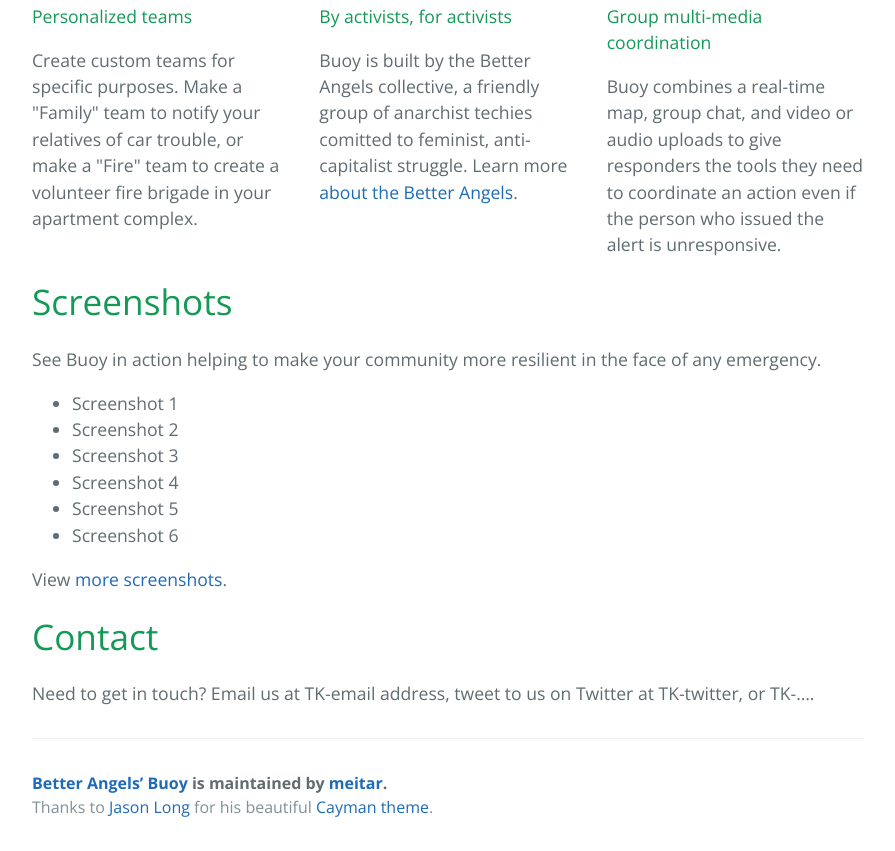
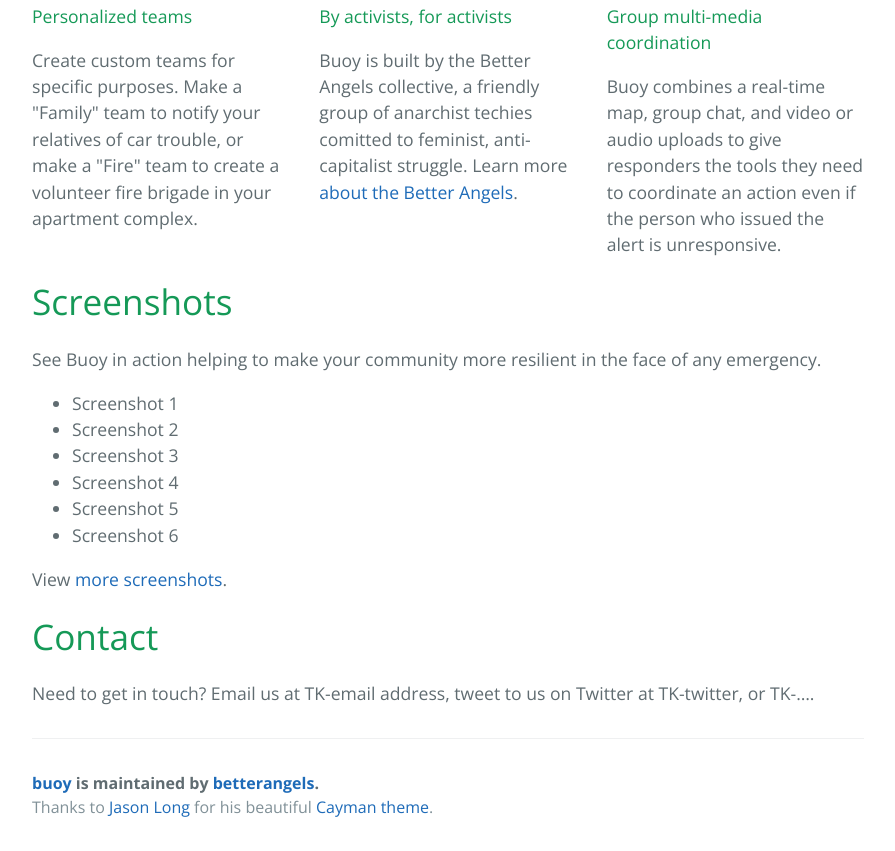
Before and after one commit to betterangels/buoy, a Jekyll site: the page built from index.html, in a window 1280 px wide, cut to the strip 1511-2362 px from the top of the page. Shown: the whole strip, without its empty margins (192-1087 px from the left). Built offline with Jekyll 4.4.1, drawn with Linux system fonts in a browser that asks for light colours; nearby versions of some CDN libraries.

Commit message:
Fuck using GitHub's metadata, it is wrong. :(

```diff
--- a/_config.yml
+++ b/_config.yml
@@ -5,13 +5,6 @@ description: > # this means to ignore newlines until "baseurl:"
   Better Angels&rsquo; Buoy is a community-based crisis response system.
 baseurl: ""
 url: "https://meitar.github.io" # the base hostname & protocol for your site
-github_username: meitar
-project_name: Better Angels&rsquo; Buoy
-
-# GitHub settings
-# See https://help.github.com/articles/configuring-jekyll/#defaults-you-can-change
-github:
- - url: "https://meitar.github.io"
 
 # Build settings
 markdown: kramdown
--- a/_includes/footer.html
+++ b/_includes/footer.html
@@ -1,5 +1,5 @@
 <footer class="site-footer">
-<span class="site-footer-owner"><a href="https://github.com/{{ site.github_username }}/better-angels">{{ site.project_name }}</a> is maintained by <a href="https://github.com/{{ site.github_username }}">{{ site.github_username }}</a>.</span>
+<span class="site-footer-owner"><a href="{{ site.github.repository_url }}">{{ site.github.project_title }}</a> is maintained by <a href="{{ site.github.owner_url }}">{{ site.github.owner_name }}</a>.</span>
 
     <span class="site-footer-credits">Thanks to <a href="https://twitter.com/jasonlong">Jason Long</a> for his beautiful <a href="https://github.com/jasonlong/cayman-theme">Cayman theme</a>.</span>
 </footer>
--- a/_includes/head.html
+++ b/_includes/head.html
@@ -8,13 +8,13 @@
 
   <link rel="stylesheet" href="http://maxcdn.bootstrapcdn.com/font-awesome/4.3.0/css/font-awesome.min.css">
   <link rel="stylesheet" href="https://fonts.googleapis.com/css?family=Open+Sans:400,700">
-  <link rel="stylesheet" href="{{ site.github.url }}{{ "/css/bootstrap.min.css" | prepend: site.baseurl }}">
+  <link rel="stylesheet" href="{{ site.url }}{{ "/css/bootstrap.min.css" | prepend: site.baseurl }}">
 
-  <link rel="stylesheet" href="{{ site.github.url }}{{ "/css/normalize.css" | prepend: site.baseurl }}">
-  <link rel="stylesheet" href="{{ site.github.url }}{{ "/css/main.css" | prepend: site.baseurl }}">
-  <link rel="stylesheet" href="{{ site.github.url }}{{ "/css/github-light.css" | prepend: site.baseurl }}" media="screen">
+  <link rel="stylesheet" href="{{ site.url }}{{ "/css/normalize.css" | prepend: site.baseurl }}">
+  <link rel="stylesheet" href="{{ site.url }}{{ "/css/main.css" | prepend: site.baseurl }}">
+  <link rel="stylesheet" href="{{ site.url }}{{ "/css/github-light.css" | prepend: site.baseurl }}" media="screen">
 
-  <link rel="canonical" href="{{ site.github.url }}{{ page.url | replace:'index.html','' | prepend: site.baseurl }}">
-  <link rel="alternate" type="application/rss+xml" title="{{ site.title }}" href="{{ site.github.url }}{{ "/feed.xml" | prepend: site.baseurl }}" />
+  <link rel="canonical" href="{{ site.url }}{{ page.url | replace:'index.html','' | prepend: site.baseurl }}">
+  <link rel="alternate" type="application/rss+xml" title="{{ site.title }}" href="{{ site.url }}{{ "/feed.xml" | prepend: site.baseurl }}" />
 
 </head>
--- a/_includes/header.html
+++ b/_includes/header.html
@@ -1,14 +1,14 @@
 <section class="page-header">
-    <h1 class="project-name"><a href="{{ "/" | prepend: site.github.url }}">{{ site.title }}</a></h1>
+    <h1 class="project-name"><a href="{{ "/" | prepend: site.url }}">{{ site.title }}</a></h1>
     <h2 class="project-tagline">{{ site.tagline }}</h2>
     <nav class="site-nav">
         <ul>
-            <li><a href="https://github.com/meitar/better-angels/#readme" class="btn">View on GitHub</a></li>
-            <li><a href="https://github.com/meitar/better-angels/zipball/master" class="btn">Download .zip</a></li>
-            <li><a href="https://github.com/meitar/better-angels/tarball/master" class="btn">Download .tar.gz</a></li>
-            <li><a href="{{ site.github.url }}{{ "/docs/" | prepend: site.baseurl }}" class="btn">API docs</a></li>
+            <li><a href="{{ site.github.repository_url }}#readme" class="btn">View on GitHub</a></li>
+            <li><a href="{{ site.github.repository_url }}/zipball/master" class="btn">Download .zip</a></li>
+            <li><a href="{{ site.github.repository_url }}/tarball/master" class="btn">Download .tar.gz</a></li>
+            <li><a href="{{ site.url }}{{ "/docs/" | prepend: site.baseurl }}" class="btn">API docs</a></li>
             {% for page in site.pages %}{% if page.title %}
-            <li><a href="{{ page.url | prepend: site.github.url }}" class="btn">{% if page.menu-title == blank %}{{ page.title }}{% else %}{{ page.menu-title }}{% endif %}</a></li>
+            <li><a href="{{ page.url | prepend: site.url }}" class="btn">{% if page.menu-title == blank %}{{ page.title }}{% else %}{{ page.menu-title }}{% endif %}</a></li>
             {% endif %}{% endfor %}
         </ul>
     </nav>
```
